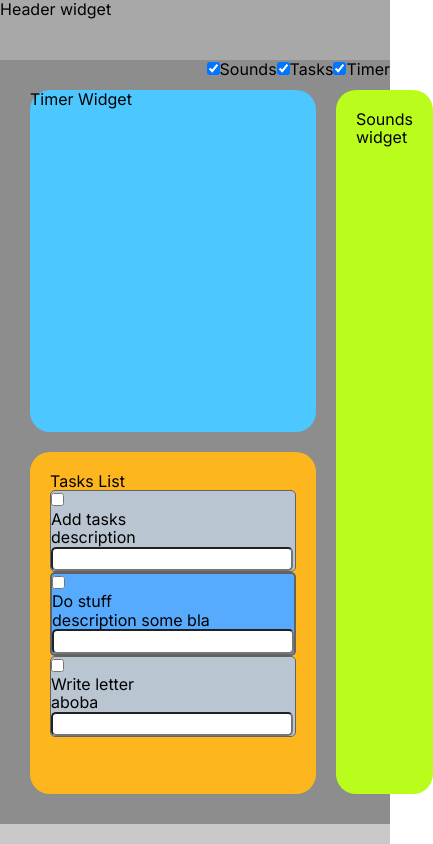
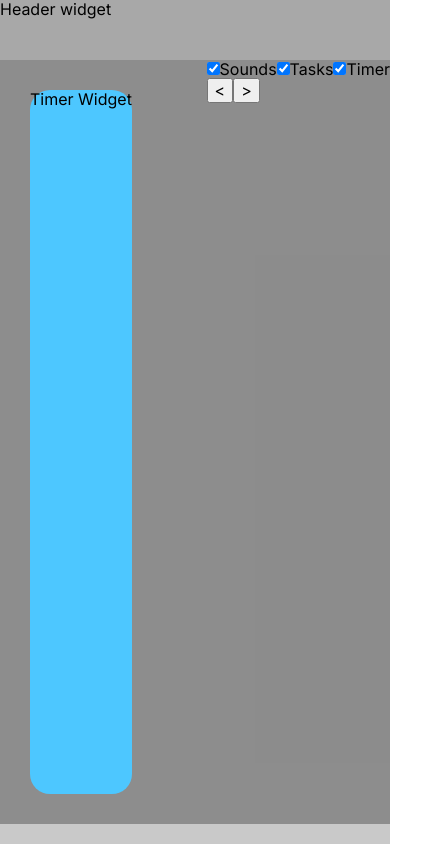
Before and after one commit to flowfordan/focusify-client, a Next.js app: page / in a window 390 px wide. Shown: the whole page, 433 px wide, since content can reach past the window. Built offline with nearby package versions, Linux system fonts and the light colour scheme.

Commit message:
feature: mobile main layout

```diff
--- a/src/pages_units/PageHome/ui/index.tsx
+++ b/src/pages_units/PageHome/ui/index.tsx
@@ -6,10 +6,71 @@ import { Timer } from 'widgets/Timer';
 import { useState } from 'react';
 import cn from 'classnames';
 
+type ScreenName = 'sounds' | 'tasks' | 'timer';
+interface IScreen {
+  name: ScreenName;
+  isActive: boolean;
+  isEnabled: boolean;
+}
+
+const screens: Array<IScreen> = [
+  {
+    name: 'timer',
+    isActive: true,
+    isEnabled: true,
+  },
+  {
+    name: 'tasks',
+    isActive: false,
+    isEnabled: true,
+  },
+  {
+    name: 'sounds',
+    isActive: false,
+    isEnabled: true,
+  },
+];
+
 export const PageHome = () => {
   const [isSounds, setIsSounds] = useState(true);
   const [isTimer, setIsTimer] = useState(true);
   const [isTasks, setIsTasks] = useState(true);
+  const [curScreens, setCurScreens] = useState<Array<IScreen>>(screens);
+  const handleScreenSwap = (isNext?: boolean) => {
+    //find active screen
+    const activeIdx = screens.findIndex((s) => s.isActive);
+    //if non - do nothing
+    if (activeIdx < 0) return;
+    if (isNext) {
+      if (activeIdx === screens.length - 1) return;
+      for (let i = activeIdx + 1; i < screens.length; i++) {
+        //find next enabled screen
+        if (screens[i].isEnabled) {
+          setCurScreens((prev) => {
+            const updatedScreens = [...prev];
+            updatedScreens[activeIdx].isActive = false;
+            updatedScreens[i].isActive = true;
+            return updatedScreens;
+          });
+          break;
+        }
+      }
+    } else {
+      if (activeIdx === 0) return;
+      for (let i = activeIdx - 1; i > -1; i--) {
+        //find next enabled screen
+        if (screens[i].isEnabled) {
+          setCurScreens((prev) => {
+            const updatedScreens = [...prev];
+            updatedScreens[activeIdx].isActive = false;
+            updatedScreens[i].isActive = true;
+            return updatedScreens;
+          });
+          break;
+        }
+      }
+    }
+  };
   return (
     <div
       className={cn(styles.container, {
@@ -47,23 +108,30 @@ export const PageHome = () => {
           />
           Timer
         </label>
-        {/* <button onClick={() => setIsSounds(!isSounds)}>Sounds toggle</button>
-        <button onClick={() => setIsTasks(!isTasks)}>Tasks toggle</button>
-        <button onClick={() => setIsTimer(!isTimer)}>Timer toggle</button> */}
+        <div>
+          <button onClick={() => handleScreenSwap()}>{'<'}</button>
+          <button onClick={() => handleScreenSwap(true)}>{'>'}</button>
+        </div>
       </div>
       <Sounds
         className={cn(styles.soundsWrap, {
           [styles.hidden]: !isSounds,
+          [styles.mobHidden]:
+            curScreens.find((s) => s.isActive)?.name !== 'sounds',
         })}
       />
       <Tasks
         className={cn(styles.tasksWrap, {
           [styles.hidden]: !isTasks,
+          [styles.mobHidden]:
+            curScreens.find((s) => s.isActive)?.name !== 'tasks',
         })}
       />
       <Timer
         className={cn(styles.timerWrap, {
           [styles.hidden]: !isTimer,
+          [styles.mobHidden]:
+            curScreens.find((s) => s.isActive)?.name !== 'timer',
         })}
       />
     </div>
--- a/src/pages_units/PageHome/ui/pageHome.module.scss
+++ b/src/pages_units/PageHome/ui/pageHome.module.scss
@@ -1,3 +1,5 @@
+@use 'styles/helpers' as *;
+
 .container {
   position: relative;
   padding: 20px;
@@ -65,6 +67,14 @@
     grid-template-rows: 1fr 0fr;
     grid-template-areas: none;
   }
+
+  @include t {
+    display: flex;
+    justify-content: stretch;
+    justify-items: stretch;
+    align-items: stretch;
+  }
+
 }
 
 .timerWrap {
@@ -72,6 +82,11 @@
   grid-area: timer;
   &.hidden {
     display: none;
+  }
+  @include t {
+    &.mobHidden {
+      display: none;
+    }
   }
 }
 
@@ -82,6 +97,11 @@
   &.hidden {
     display: none;
   }
+  @include t {
+    &.mobHidden {
+      display: none;
+    }
+  }
 }
 
 .tasksWrap {
@@ -90,6 +110,11 @@
   &.hidden {
     display: none;
   }
+  @include t {
+    &.mobHidden {
+      display: none;
+    }
+  }
 }
 
 .tempBtn {
```
